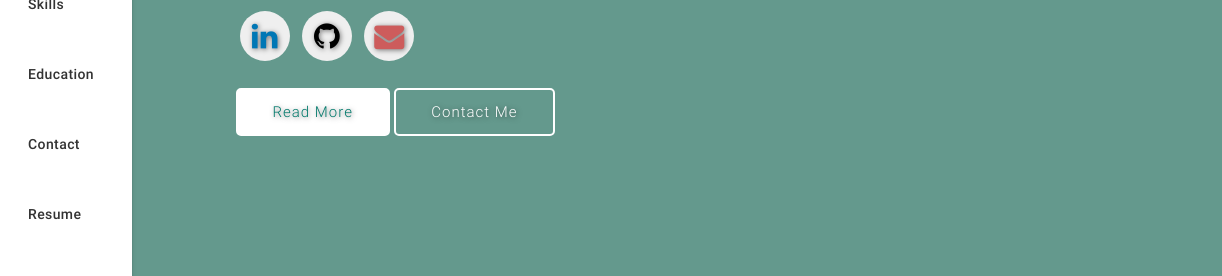
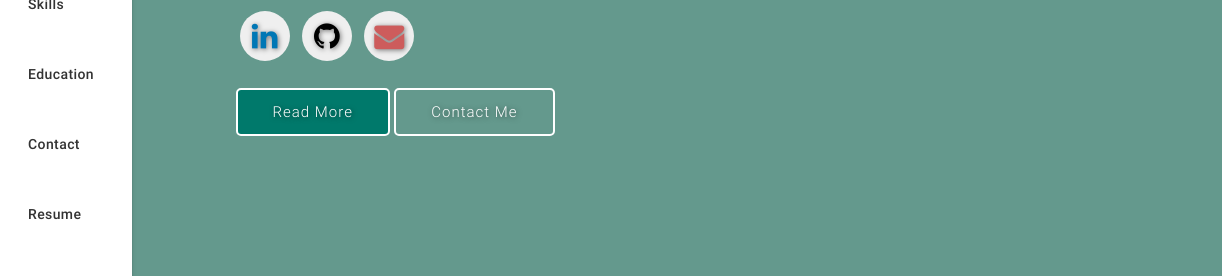
Before and after one commit to Meghrup07/Megh, a plain HTML site: page index.html in a window 1280 px wide. In both pictures the pointer is over the link "Read More". Shown: the part 314-590 px from the top of the page, 58-1280 px from the left. Drawn offline with nearby package versions, Linux system fonts and the light colour scheme.

Commit message:
button hover

```diff
--- a/assets/css/style.css
+++ b/assets/css/style.css
@@ -96,10 +96,10 @@
   -webkit-border-radius: 5px;
 }
 
-/* .readme:hover{
+.readme:hover{
   color: white;
   background-color: #00796b;
-} */
+}
 
 .contactme {
   position: relative;
```
